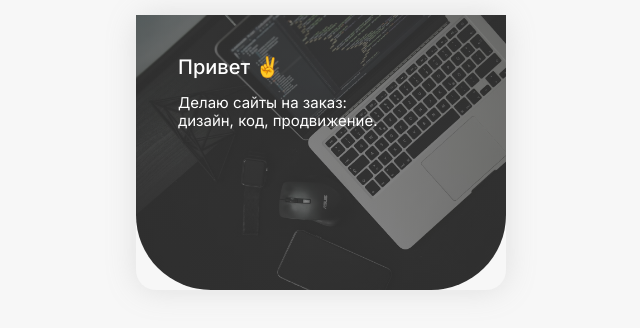
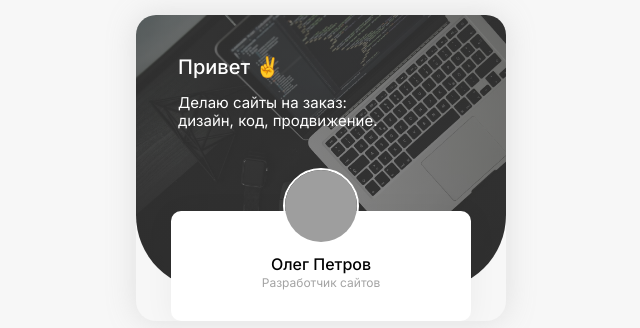
Before and after one commit to oleg-petrof/taplink, a plain HTML site: page index.html in a window 1280 px wide. Shown: the whole page, without its empty margins (319-959 px from the left). Drawn offline with Linux system fonts and the light colour scheme; grey boxes are pictures that could not be loaded.

Commit message:
add: User bio

```diff
--- a/css/style.css
+++ b/css/style.css
@@ -12,11 +12,17 @@ body {
 }
 
 .page-wrapper {
+    overflow: hidden;
     max-width: 370px;
     margin: auto;
     background: #F7F7F7;
     box-shadow: 0px 0px 30px rgba(157, 157, 157, 0.25);
     border-radius: 20px;
+}
+
+.container {
+    max-width: 300px;
+    margin: auto;
 }
 
 .header {
@@ -37,3 +43,35 @@ body {
     font-size: 15px;
     line-height: 18px;
 }
+
+.user {
+    margin-top: -79px;
+    text-align: center;
+    background: #FFFFFF;
+    box-shadow: 0px 4px 30px rgba(0, 0, 0, 0.05);
+    border-radius: 10px;
+    padding-bottom: 20px;
+}
+
+.user-avatar {
+    margin-top: -43px;
+    border-radius: 50%;
+    object-fit: cover;
+    border: 2px solid #FFFFFF;
+}
+
+.user-name {
+    font-weight: 500;
+    font-size: 16px;
+    line-height: 18px;
+    margin-top: 8px;
+    margin-bottom: 4px;
+}
+
+.user-description {
+    font-weight: 400;
+    font-size: 12px;
+    line-height: 12px;
+    color: #A3A3A3;
+    margin-top: 4px;
+}
--- a/index.html
+++ b/index.html
@@ -20,6 +20,15 @@
             <p class="hello-text">Делаю сайты на заказ:<br>
                 дизайн, код, продвижение.</p>
         </header>
+        <div class="container">
+            <div class="user">
+                <img width="76" height="76" src="img/avatar.png" alt="Олег Петров" class="user-avatar">
+                <h1 class="user-name">Олег Петров</h1>
+                <p class="user-description">Разработчик сайтов</p>
+            </div>
+            <!-- /.user -->
+        </div>
+        <!-- /.container -->
     </div>
     <!-- /.page-wrapper -->
     <script src="js/main.js"></script>
```
Also changed, not shown: 1 other file.
